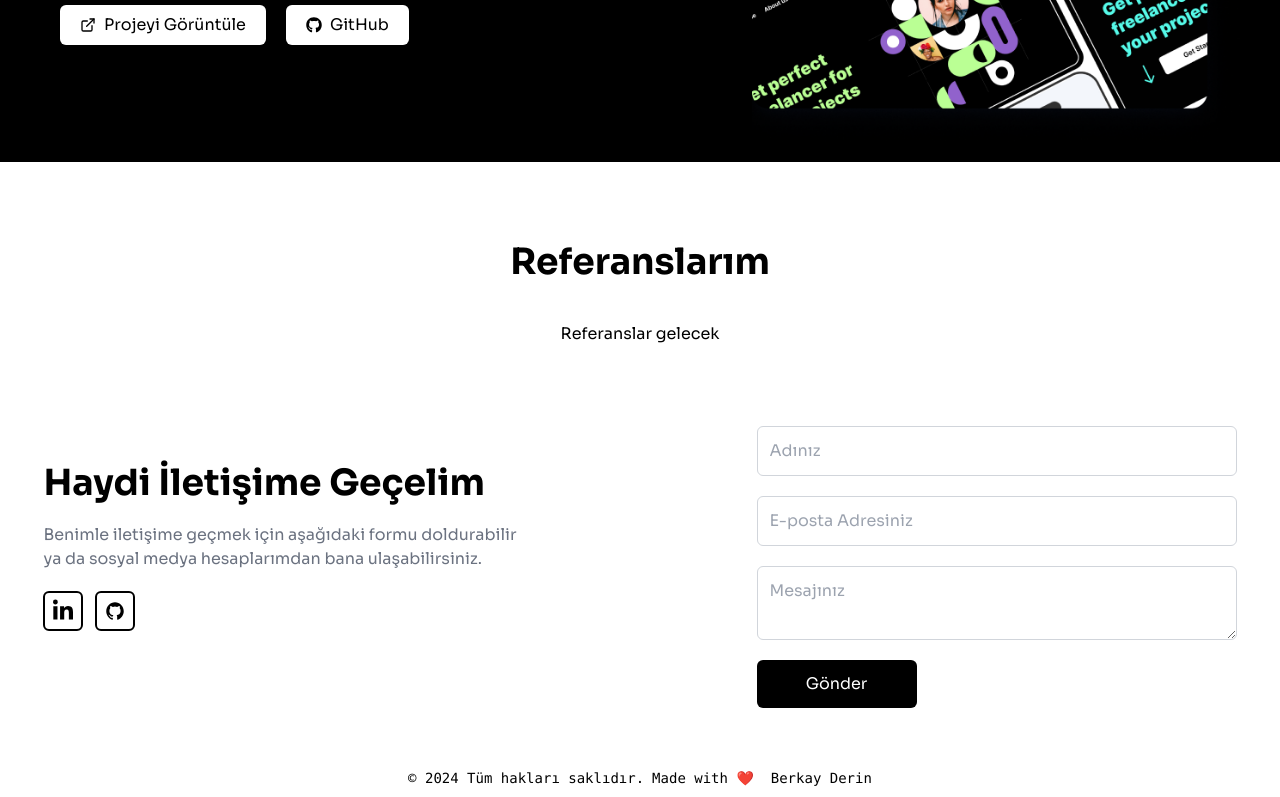
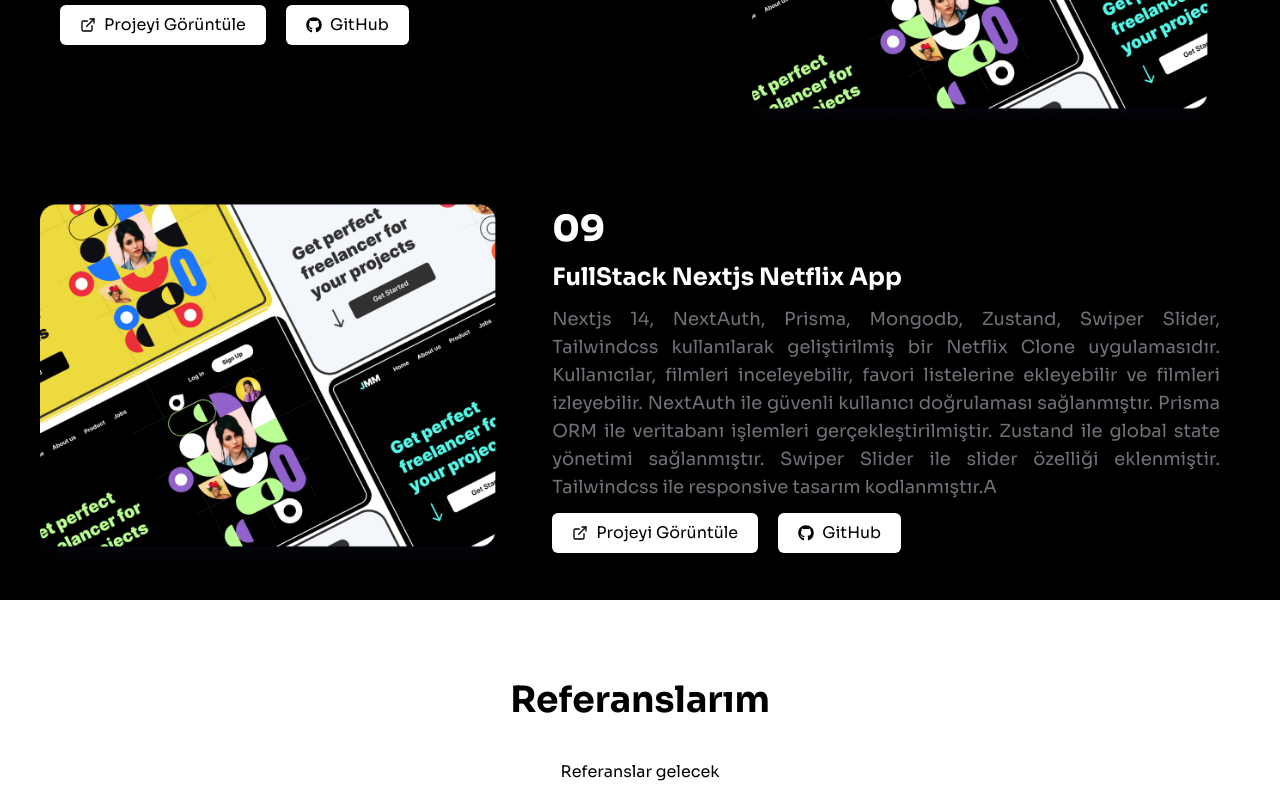
Before and after one commit to berkayderin/nextjs-tailwindcss-portfoliom, a Next.js app: page / in a window 1280 px wide. Shown: the part 5619-6416 px from the top of the page. Built offline with nearby package versions, Linux system fonts and the light colour scheme.

Commit message:
Projects add.

```diff
--- a/components/Projects.tsx
+++ b/components/Projects.tsx
@@ -272,7 +272,7 @@
 				{/* project card 8*/}
 				<div className="flex flex-col md:flex-row justify-center items-center space-x-0 space-y-5 md:space-y-0 md:space-x-1 w-full md:w-[75rem] py-5">
 					<div className="flex flex-col justify-center items-start space-y-3 w-full px-5">
-						<h3 className="text-4xl font-extrabold">06</h3>
+						<h3 className="text-4xl font-extrabold">08</h3>
 						<h3 className="text-2xl font-bold">Nextjs Landing Page</h3>
 						<p className="text-lg font-normal text-justify text-zinc-500">
 							Nextjs ve tailwindcss kullanarak geliştirdiğim bir landing page projesidir. Responsive tasarım
@@ -307,6 +307,47 @@
 						height={398}
 					/>
 				</div>
+				{/* project card 9*/}
+				<div className="flex flex-col md:flex-row justify-center items-center space-x-0 space-y-5 md:space-y-0 md:space-x-1 w-full md:w-[75rem] py-5">
+					<Image
+						src="/img/project.png"
+						alt=""
+						className="w-full md:w-[530px] h-auto md:h-[398px]"
+						width={530}
+						height={398}
+					/>
+					<div className="flex flex-col justify-center items-start space-y-3 w-full px-5">
+						<h3 className="text-4xl font-extrabold">09</h3>
+						<h3 className="text-2xl font-bold">FullStack Nextjs Netflix App</h3>
+						<p className="text-lg font-normal text-justify text-zinc-500">
+							Nextjs 14, NextAuth, Prisma, Mongodb, Zustand, Swiper Slider, Tailwindcss kullanılarak geliştirilmiş bir
+							Netflix Clone uygulamasıdır. Kullanıcılar, filmleri inceleyebilir, favori listelerine ekleyebilir ve
+							filmleri izleyebilir. NextAuth ile güvenli kullanıcı doğrulaması sağlanmıştır. Prisma ORM ile veritabanı
+							işlemleri gerçekleştirilmiştir. Zustand ile global state yönetimi sağlanmıştır. Swiper Slider ile slider
+							özelliği eklenmiştir. Tailwindcss ile responsive tasarım kodlanmıştır.A
+						</p>
+						<div className="flex flex-row justify-start items-center space-x-5">
+							<a
+								href="https://fullstack-nextjs-netflix-app.vercel.app/"
+								target="_blank"
+								rel="noopener noreferrer"
+								className="flex flex-row justify-center items-center space-x-2 bg-white text-black px-5 py-2 rounded-md transition-all hover:bg-gray-200"
+							>
+								<FiExternalLink />
+								<span>Projeyi Görüntüle</span>
+							</a>
+							<a
+								href="https://github.com/berkayderin/Fullstack-Nextjs-Netflix-App"
+								target="_blank"
+								rel="noopener noreferrer"
+								className="flex flex-row justify-center items-center space-x-2 bg-white text-black px-5 py-2 rounded-md transition-all hover:bg-gray-200"
+							>
+								<FaGithub />
+								<span>GitHub</span>
+							</a>
+						</div>
+					</div>
+				</div>
 			</div>
 		</section>
 	)
```
